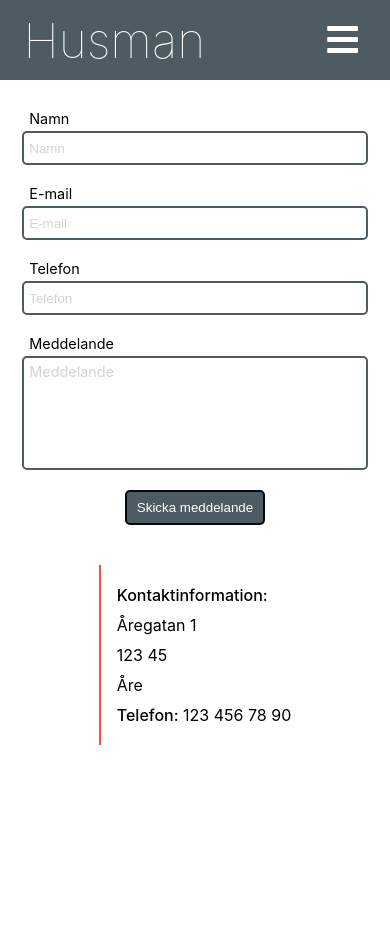
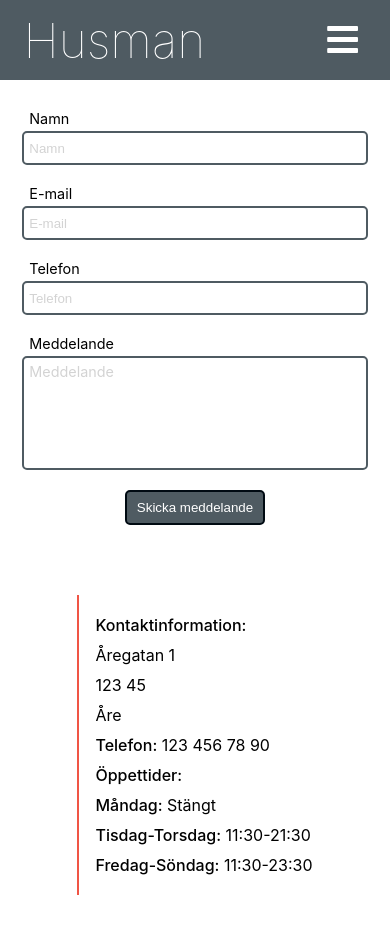
Before and after one commit to NikolaSalamurovic/Husman-Reactproject, a React (Create React App) app: page /Contact in a window 390 px wide. Shown: the top 934 px of the page. Before the commit the page ends 844 px from the top, so only its background shows below. Built offline with nearby package versions, Linux system fonts and the light colour scheme.

Commit message:
fixed mobile menu bug, added content in contact

```diff
--- a/src/components/Contact/Contact.tsx
+++ b/src/components/Contact/Contact.tsx
@@ -159,6 +159,10 @@ export function Contact() {
         <p>123 45</p>
         <p>Åre</p>
         <p><span className="bold">Telefon:</span> 123 456 78 90</p>
+        <p><span className="bold">Öppettider:</span></p>
+        <p><span className="bold">Måndag:</span> Stängt</p>
+        <p><span className="bold">Tisdag-Torsdag:</span> 11:30-21:30</p>
+        <p><span className="bold">Fredag-Söndag:</span> 11:30-23:30</p>
       </div>
 
     </div>
--- a/src/components/Contact/style.css
+++ b/src/components/Contact/style.css
@@ -102,7 +102,7 @@
 .container .restaurantInfo {
   border-left: 2px solid #f05545;
   padding: 0 0 0 16px;
-  height: 180px;
+  height: 300px;
   display: -webkit-box;
   display: -ms-flexbox;
   display: flex;
@@ -157,7 +157,7 @@
     width: 85vw;
   }
   .container .restaurantInfo {
-    margin: 40px 0;
+    margin: 70px 0;
   }
 }
 /*# sourceMappingURL=style.css.map */
--- a/src/components/Contact/style.scss
+++ b/src/components/Contact/style.scss
@@ -64,7 +64,7 @@
     .restaurantInfo {
         border-left: 2px solid #f05545;
         padding: 0 0 0 16px;
-        height: 180px;
+        height: 300px;
         display: flex;
         flex-direction: column;
         align-items: flex-start;
@@ -98,7 +98,7 @@
             }
         }
         .restaurantInfo {
-            margin: 40px 0;
+            margin: 70px 0;
         }
     }
 }
--- a/src/components/Layout/layout.css
+++ b/src/components/Layout/layout.css
@@ -107,6 +107,7 @@ header .faBars {
         -ms-flex-direction: column;
             flex-direction: column;
     position: absolute;
+    z-index: 100;
   }
   header .mobileMenuActive ul li {
     color: white;
--- a/src/components/Layout/layout.scss
+++ b/src/components/Layout/layout.scss
@@ -80,6 +80,7 @@ header {
         justify-content: center;
         flex-direction: column;
         position: absolute;
+        z-index: 100;
         li {
           color: white;
           padding: 0;
```
Also changed, not shown: 1 other file (tests, documents, lock files or other folders).
